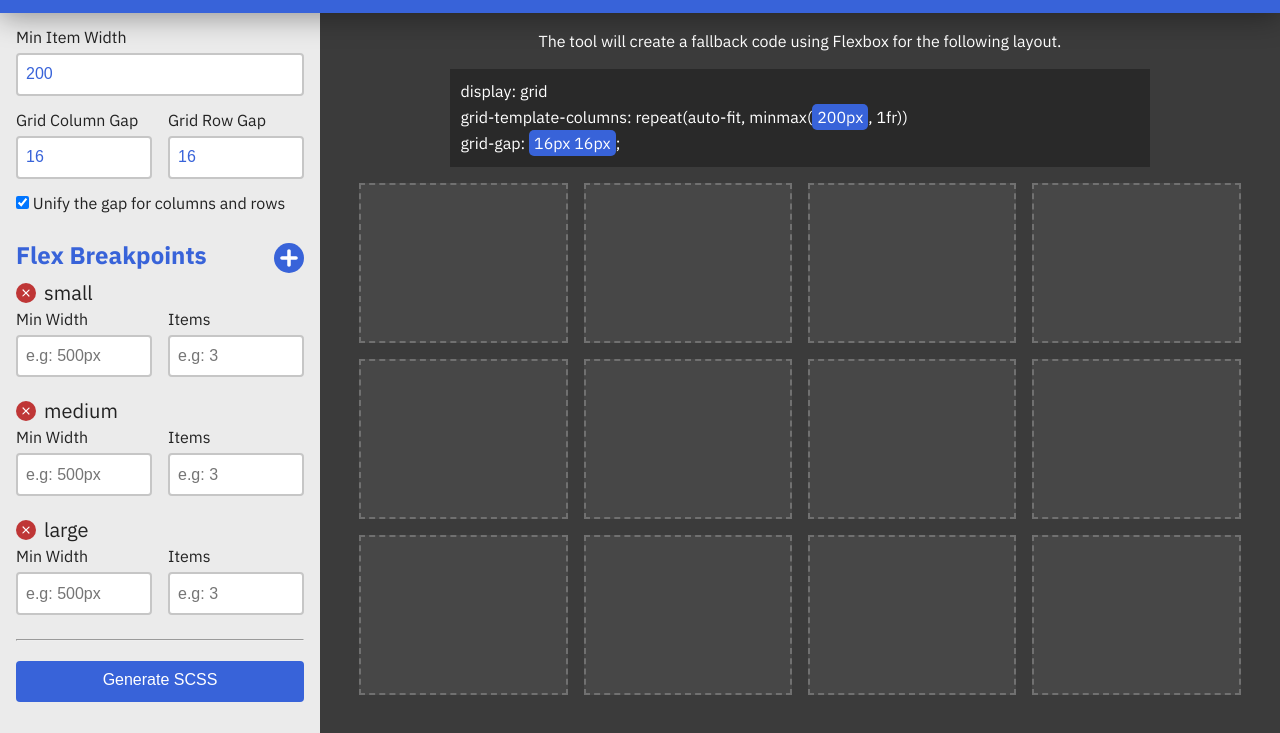
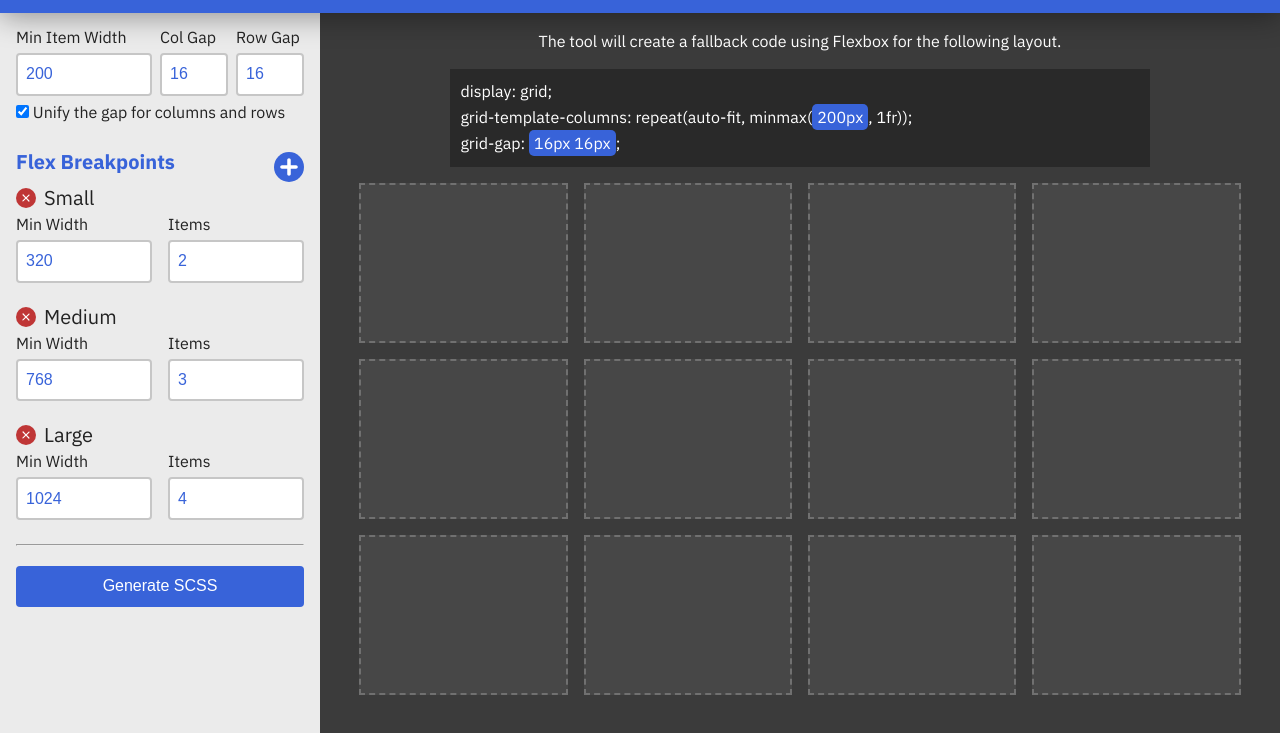
Before and after one commit to shadeed/grid-to-flex, a plain HTML site: page index.html in a window 1280 px wide. Shown: the part 67-800 px from the top of the page. Drawn offline with Linux system fonts and the light colour scheme.

Commit message:
Enhance design and UX

```diff
--- a/index.html
+++ b/index.html
@@ -25,18 +25,19 @@
     <div class="wrapper">
         <aside class="c-sidebar">
             <form class="c-form" action="submit">
-                <div class="c-form__item">
-                    <label class="c-label" for="itemWidth">Min Item Width</label>
-                    <input class="c-input" type="number" min="0" step="20" id="itemWidth" placeholder="e.g: 200px" pattern="\d*">
-                </div>
-                <div class="c-form__item o-grid--2">
+
+                <div class="c-form__wrapper">
+                    <div class="c-form__item">
+                        <label class="c-label" for="itemWidth">Min Item Width</label>
+                        <input class="c-input" type="number" min="0" step="20" id="itemWidth" placeholder="e.g: 200px" pattern="\d*">
+                    </div>
                     <div>
-                        <label class="c-label" for="gridColGap">Grid Column Gap</label>
+                        <label class="c-label" for="gridColGap">Col Gap</label>
                         <input class="c-input" type="number" min="0" step="4" id="gridColGap" placeholder="e.g: 10px">
                     </div>
 
                     <div>
-                        <label class="c-label" for="gridRowGap">Grid Row Gap</label>
+                        <label class="c-label" for="gridRowGap">Row Gap</label>
                         <input class="c-input" type="number" min="0" step="4" id="gridRowGap" placeholder="e.g: 10px">
                     </div>
                 </div>
@@ -47,7 +48,7 @@
                 </div>
 
                 <div style="position: relative;">
-                    <h2 style="margin-bottom: 1rem;">Flex Breakpoints</h2>
+                    <h2 style="margin-bottom: 1rem; font-size: 1.25rem;">Flex Breakpoints</h2>
                     <button id="addBreakpoint" class="add-breakpoint">Add breakpoint</button>
 
                     <div class="flex-breakpoints">
--- a/js/app.js
+++ b/js/app.js
@@ -24,17 +24,24 @@ for(var i = 0; i < 3; i++) {
     var breakpoint = addBreakpoint(i);
     console.log(breakpoint);
     var breakpointTitle = breakpoint.querySelector('h3');
+    var inputs = breakpoint.querySelectorAll('input');
 
     breakPointsList.appendChild(breakpoint);
 
     if(i === 0) {
-        breakpointTitle.innerHTML = "small";
+        breakpointTitle.innerHTML = "Small";
+        inputs[0].value = "320";
+        inputs[1].value = "2";
     }
     if(i === 1) {
-        breakpointTitle.innerHTML = "medium";
+        breakpointTitle.innerHTML = "Medium";
+        inputs[0].value = "768";
+        inputs[1].value = "3";
     }
     if(i === 2) {
-        breakpointTitle.innerHTML = "large";
+        breakpointTitle.innerHTML = "Large";
+        inputs[0].value = "1024";
+        inputs[1].value = "4";
     }
 }
 
@@ -202,8 +209,8 @@ function generateGridItems() {
         gridRowGap.value = gridRowGapValue;
     }
 
-    var prevCode = "display: grid \n" + "grid-template-columns: "+
-    `repeat(auto-fit, minmax(<span>${minColWidth}px</span>, 1fr))` + "\n" + `grid-gap: <span>${gridRowGapValue}px ${gridColGapValue}px</span>;`;
+    var prevCode = "display: grid; \n" + "grid-template-columns: "+
+    `repeat(auto-fit, minmax(<span>${minColWidth}px</span>, 1fr));` + "\n" + `grid-gap: <span>${gridRowGapValue}px ${gridColGapValue}px</span>;`;
 
     document.querySelector('#gridCodePreview').innerHTML = prevCode;
 
--- a/styles/app.scss
+++ b/styles/app.scss
@@ -36,8 +36,15 @@ input[type="checkbox"]:focus {
 	outline-offset: 4px;
 }
 
-.c-form__item {
-	margin-bottom: 1rem;
+.c-form__wrapper {
+	display: grid;
+	grid-template-columns: 1fr 1fr;
+	grid-gap: 8px;
+	margin-bottom: 8px;
+
+	@media (min-width: 600px) {
+		grid-template-columns: 2fr 1fr 1fr;
+	}
 }
 
 .c-input:not([type="checkbox"]) {
@@ -80,7 +87,9 @@ form {
 	transition: 0.2s ease-out;
 
 	&:hover {
-		background: darken($color-primary, 10%);
+		background: darken($color-primary, 5%);
+		transform: translateY(-2px);
+		box-shadow: 0 5px 10px 0 rgba(#000, 0.4);
 	}
 }
 
@@ -169,6 +178,10 @@ form {
 	display: grid;
 	grid-template-columns: 1fr 1fr 1fr;
 	//grid-gap: 1rem;
+
+	@media (min-width: 1700px) {
+		max-width: 1100px;
+	}
 }
 
 .js-grid-item {
```
Also changed, not shown: styles/app.css.
